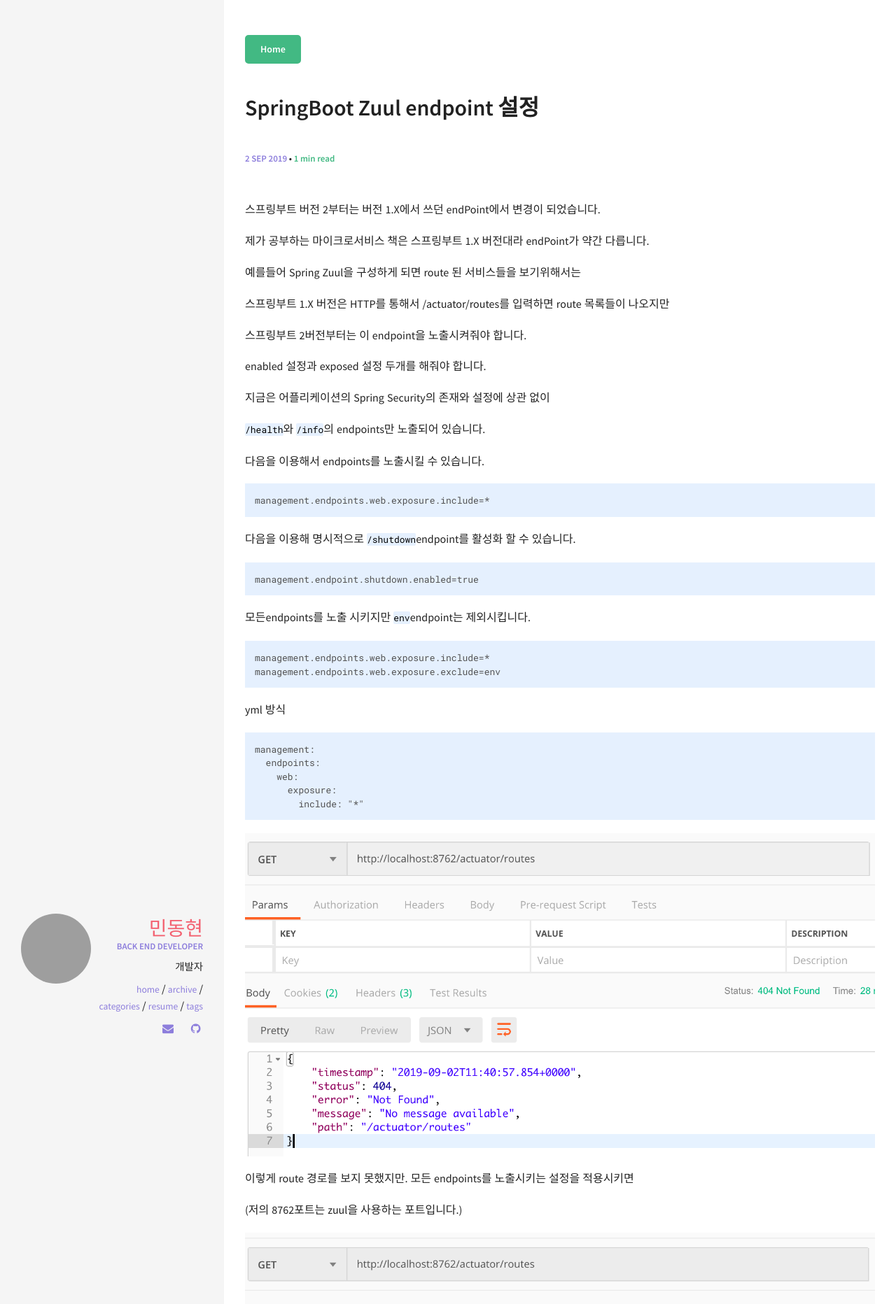
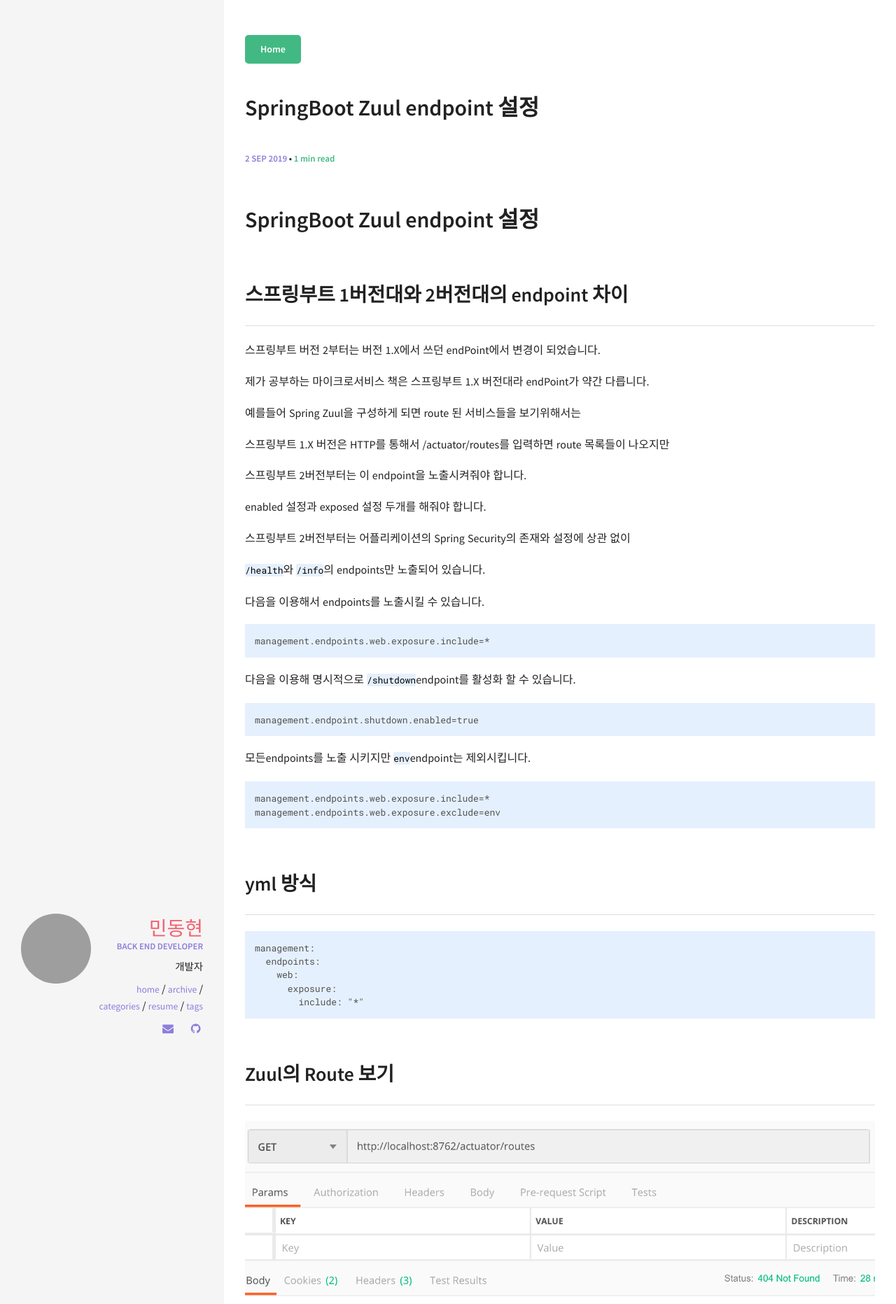
Before and after one commit to DaeAkin/DaeAkin.github.io, a Jekyll site: the page built from _posts/2019-09-02-SpringBoot Zuul endpoint 설정.md, in a window 1280 px wide. Shown: the top 1864 px of the page at 70% size. Built offline with Jekyll 4.4.1, drawn with Linux system fonts in a browser that asks for light colours; comment, search, counter and statistics services are not loaded.

Commit message:
update post

````diff
--- a/_posts/2019-09-02-SpringBoot Zuul endpoint 설정.md
+++ b/_posts/2019-09-02-SpringBoot Zuul endpoint 설정.md
@@ -5,6 +5,10 @@ categories: [MicroService]
 comments: true
 
 ---
+# SpringBoot Zuul endpoint 설정
+
+## 스프링부트 1버전대와 2버전대의 endpoint 차이
+
 스프링부트 버전 2부터는 버전 1.X에서 쓰던 endPoint에서 변경이 되었습니다.
 
 제가 공부하는 마이크로서비스 책은 스프링부트 1.X 버전대라 endPoint가 약간 다릅니다.
@@ -17,7 +21,7 @@ comments: true
 
 enabled 설정과 exposed 설정 두개를 해줘야 합니다.
 
-지금은 어플리케이션의 Spring Security의 존재와 설정에 상관 없이
+스프링부트 2버전부터는 어플리케이션의 Spring Security의 존재와 설정에 상관 없이
 
 `/health`와 `/info`의 endpoints만 노출되어 있습니다.
 
@@ -40,7 +44,7 @@ management.endpoints.web.exposure.include=*
 management.endpoints.web.exposure.exclude=env
 ```
 
-yml 방식
+## yml 방식
 
 ```
 management:
@@ -51,6 +55,8 @@ management:
 ```
 
 
+
+## Zuul의 Route 보기
 
 ![](https://github.com/DaeAkin/DaeAkin.github.io/blob/master/img/blog/zuul/image1.png?raw=true)
 
````
